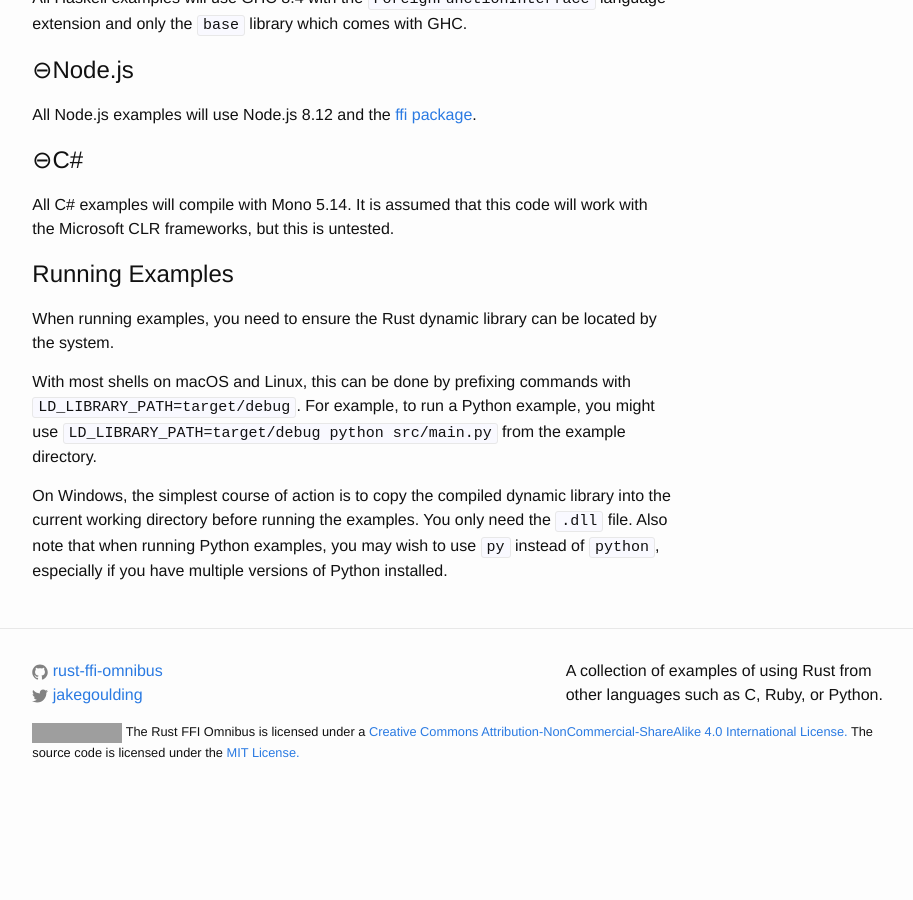
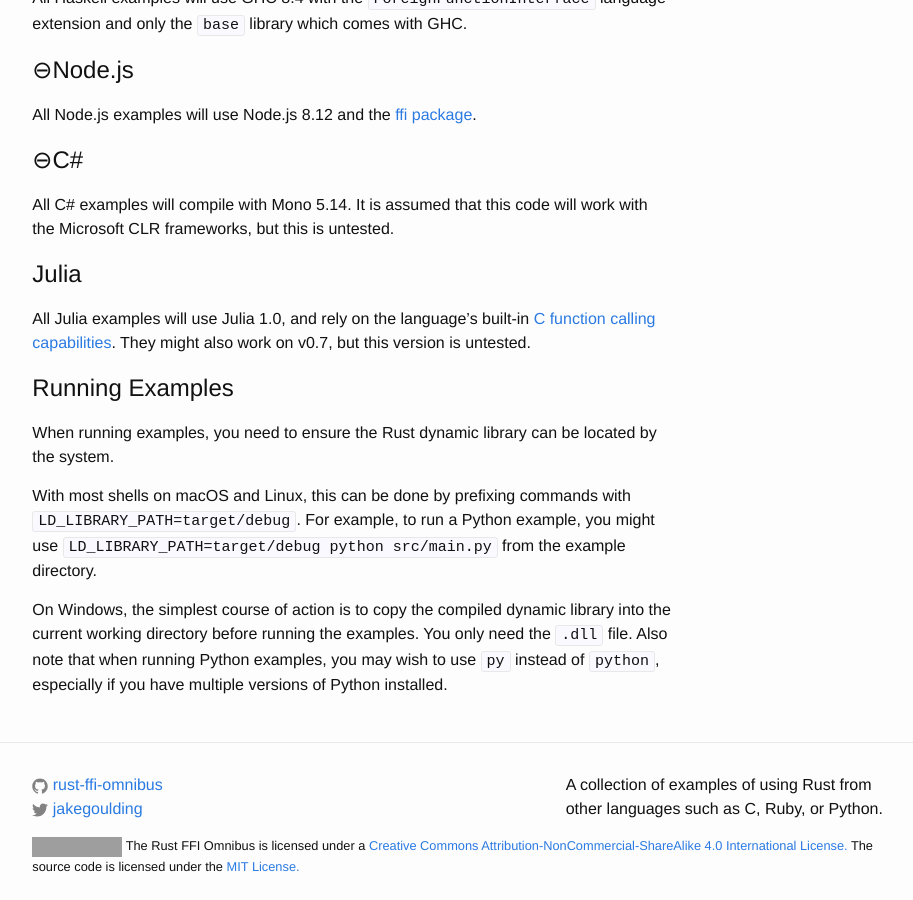
Before and after one commit to shepmaster/rust-ffi-omnibus, a Jekyll site: the page built from site/basics/index.md, in a window 1280 px wide and 900 px high, scrolled down 1204 px. Shown: the whole window, without its empty margins (181-1094 px from the left). Built offline with Jekyll 4.4.1, drawn with Linux system fonts in a browser that asks for light colours; nearby versions of some CDN libraries; a style sheet for code colours, icons or effects is not loaded; before the commit the page ends 1996 px from its top, so only the background shows below that; grey boxes are pictures that could not be loaded.

Commit message:
Julia example: basics

```diff
--- a/site/basics/index.md
+++ b/site/basics/index.md
@@ -63,6 +63,12 @@
 code will work with the Microsoft CLR frameworks, but this is
 untested.
 
+## Julia
+
+All Julia examples will use Julia 1.0, and rely on the language's
+built-in [C function calling capabilities][julia-c]. They might also
+work on v0.7, but this version is untested.
+
 ## Running Examples
 
 When running examples, you need to ensure the Rust dynamic library
@@ -91,3 +97,4 @@
 [gem]: https://github.com/ffi/ffi
 [ctypes]: https://docs.python.org/3/library/ctypes.html
 [node-ffi]: https://www.npmjs.com/package/node-ffi
+[julia-c]: https://docs.julialang.org/en/v1/manual/calling-c-and-fortran-code
```
